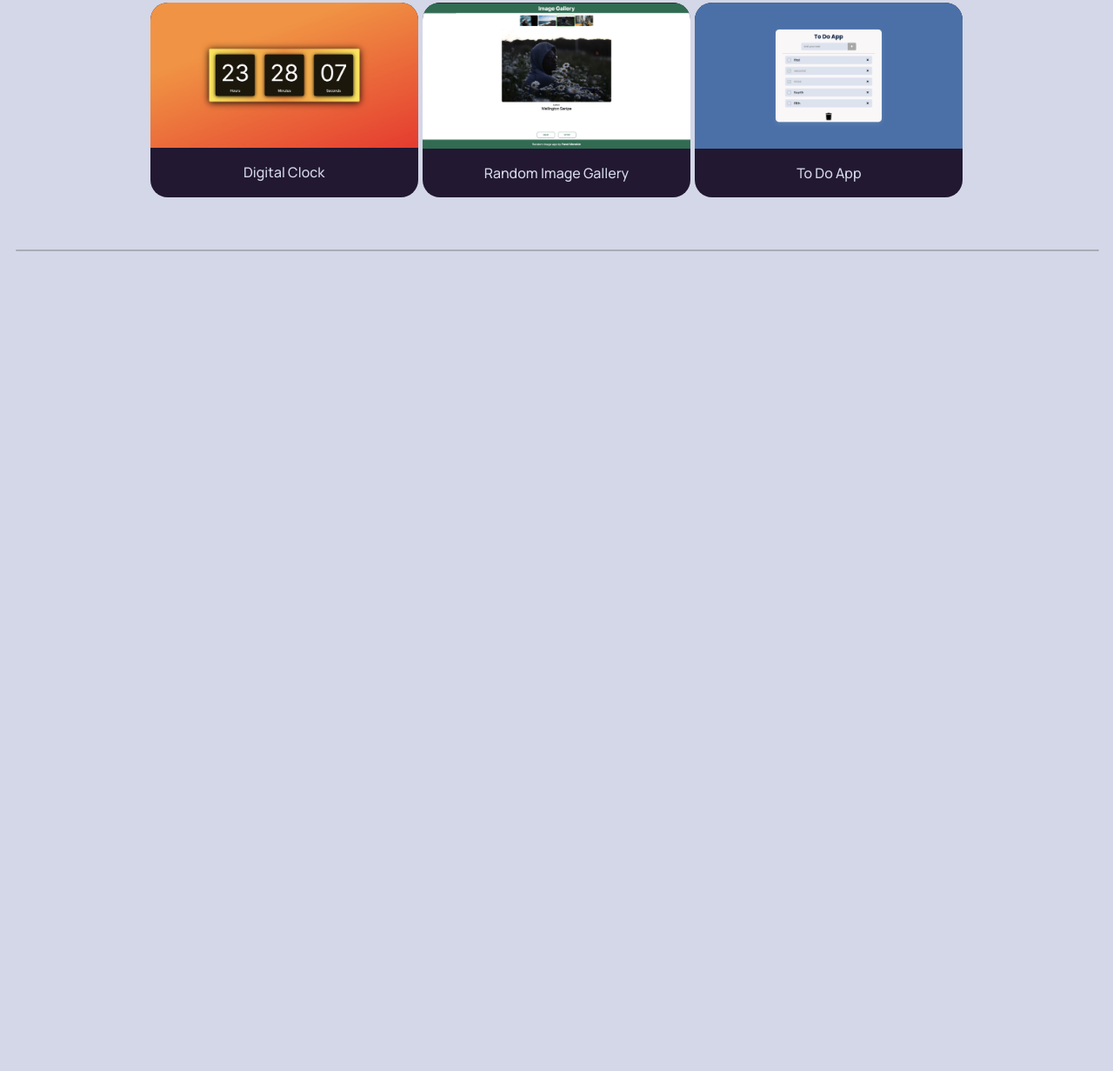
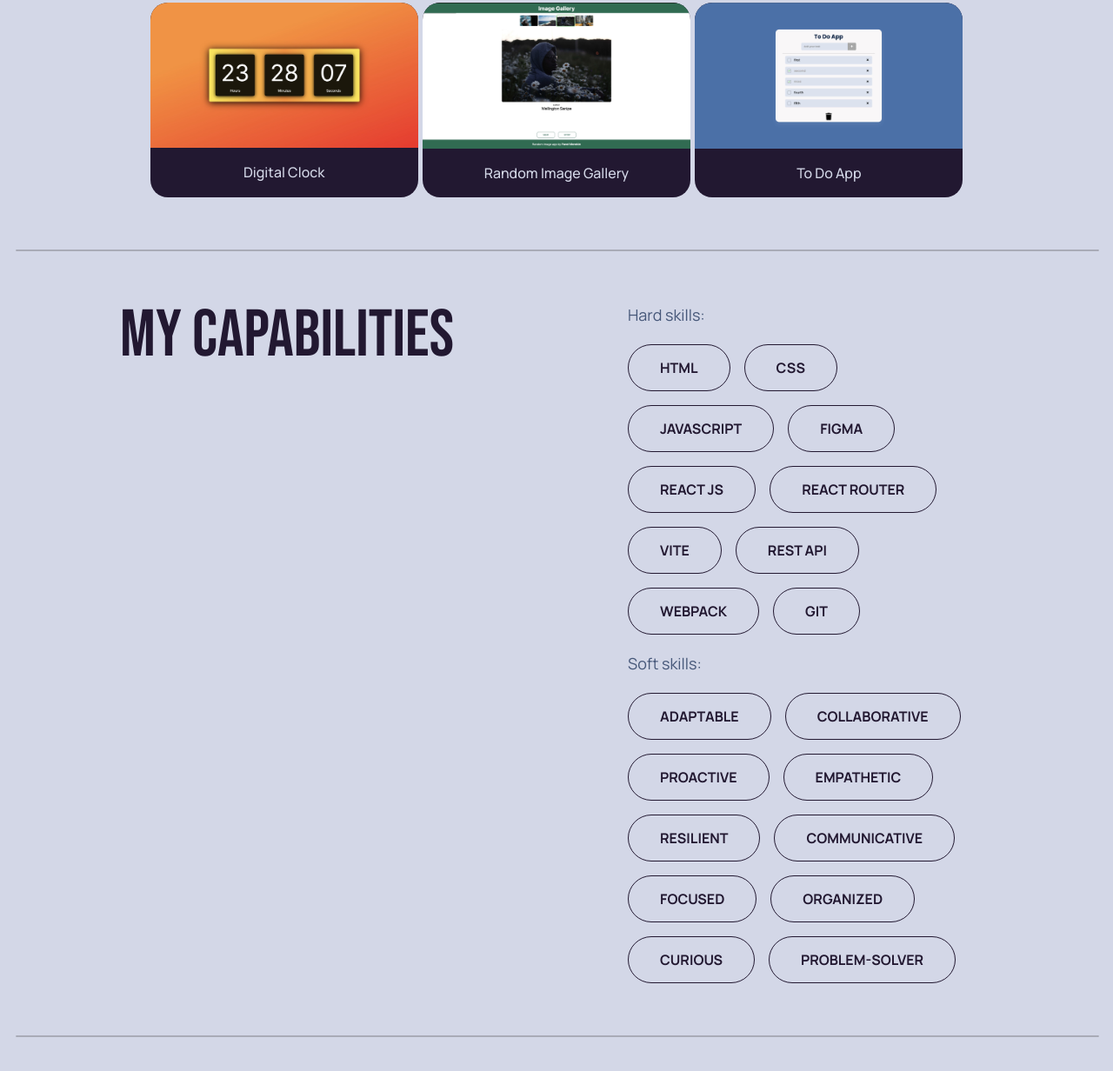
Before and after one commit to truesup/truesup-frontend, a plain HTML site: page index.html in a window 1280 px wide. Shown: the part 1300-2532 px from the top of the page at 87% size. Before the commit the page ends 1607 px from the top, so only its background shows below. Drawn offline with Linux system fonts and the light colour scheme.

Commit message:
skills section ready

```diff
--- a/index.html
+++ b/index.html
@@ -91,9 +91,9 @@
       </div>
     </section>
 
-    <hr class="section-divider" />
+    <hr class="section-divider" id="portfolio" />
 
-    <section class="portfolio container container-section" id="portfolio">
+    <section class="portfolio container container-section">
       <h3 class="portfolio-title section-title section-title-m">PORTFOLIO</h3>
       <p class="portfolio-text section-text section-text-l">
         Feel free to explore my portfolio, but keep in mind that <br />
@@ -152,9 +152,88 @@
       </div>
     </div>
 
+    <hr class="section-divider" id="skills" />
+
+    <section class="skills container container-section">
+      <h3 class="skills-title section-title section-title-m">
+        MY CAPABILITIES
+      </h3>
+      <div class="skills-container">
+        <p class="skills-container-text section-text section-text-m">
+          Hard skills:
+        </p>
+        <div class="skills-container-substrates">
+          <div class="skill-substrate section-text skill-substrate-text">
+            HTML
+          </div>
+          <div class="skill-substrate section-text skill-substrate-text">
+            CSS
+          </div>
+          <div class="skill-substrate section-text skill-substrate-text">
+            JAVASCRIPT
+          </div>
+          <div class="skill-substrate section-text skill-substrate-text">
+            FIGMA
+          </div>
+          <div class="skill-substrate section-text skill-substrate-text">
+            REACT JS
+          </div>
+          <div class="skill-substrate section-text skill-substrate-text">
+            REACT ROUTER
+          </div>
+          <div class="skill-substrate section-text skill-substrate-text">
+            VITE
+          </div>
+          <div class="skill-substrate section-text skill-substrate-text">
+            REST API
+          </div>
+          <div class="skill-substrate section-text skill-substrate-text">
+            WEBPACK
+          </div>
+          <div class="skill-substrate section-text skill-substrate-text">
+            GIT
+          </div>
+        </div>
+
+        <p class="skills-container-text section-text section-text-m">
+          Soft skills:
+        </p>
+        <div class="skills-container-substrates">
+          <div class="skill-substrate section-text skill-substrate-text">
+            ADAPTABLE
+          </div>
+          <div class="skill-substrate section-text skill-substrate-text">
+            COLLABORATIVE
+          </div>
+          <div class="skill-substrate section-text skill-substrate-text">
+            PROACTIVE
+          </div>
+          <div class="skill-substrate section-text skill-substrate-text">
+            EMPATHETIC
+          </div>
+          <div class="skill-substrate section-text skill-substrate-text">
+            RESILIENT
+          </div>
+          <div class="skill-substrate section-text skill-substrate-text">
+            COMMUNICATIVE
+          </div>
+          <div class="skill-substrate section-text skill-substrate-text">
+            FOCUSED
+          </div>
+          <div class="skill-substrate section-text skill-substrate-text">
+            ORGANIZED
+          </div>
+          <div class="skill-substrate section-text skill-substrate-text">
+            CURIOUS
+          </div>
+          <div class="skill-substrate section-text skill-substrate-text">
+            PROBLEM-SOLVER
+          </div>
+        </div>
+      </div>
+    </section>
+
     <hr class="section-divider" />
-
-    <section class="skills" id="skills"></section>
 
     <section class="experience" id="experience"></section>
 
--- a/styles.css
+++ b/styles.css
@@ -202,6 +202,7 @@ body {
 }
 .section-divider {
   margin: 0;
+  margin-bottom: 60px;
   width: 100%;
   border: 1px solid var(--color-button-border);
   border-radius: 2px;
@@ -286,7 +287,6 @@ body {
 }
 
 .portfolio {
-  padding-top: 60px;
   grid-template-columns: 1fr 2fr;
   gap: 300px;
 }
@@ -321,3 +321,26 @@ body {
   font-size: 16px;
   margin-block: 16px;
 }
+
+.skills {
+  grid-template-columns: repeat(2, auto);
+  gap: 200px;
+  margin-bottom: 60px;
+}
+.skills-container-substrates {
+  display: flex;
+  flex-wrap: wrap;
+  gap: 16px;
+  align-items: flex-start;
+}
+.skill-substrate {
+  user-select: none;
+  padding: 18px 36px;
+  background-color: light;
+  border: var(--border-dark);
+  border-radius: var(--border-radius-button);
+  transition: var(--transition-duration) ease;
+}
+.skill-substrate:hover {
+  scale: 1.02;
+}
```
